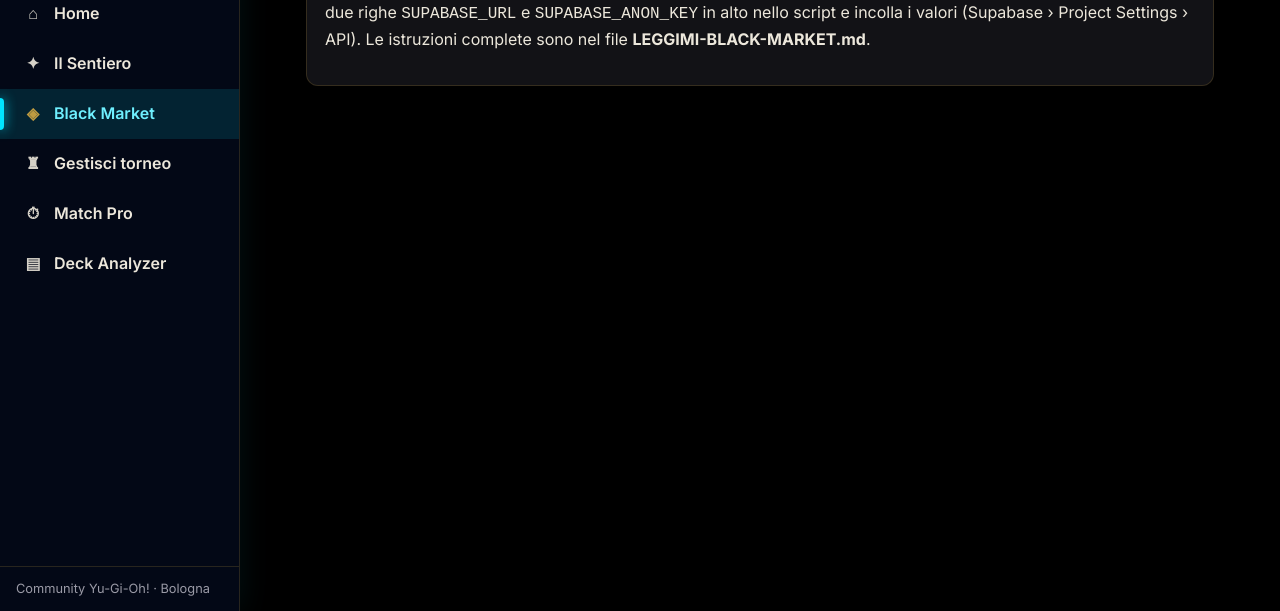
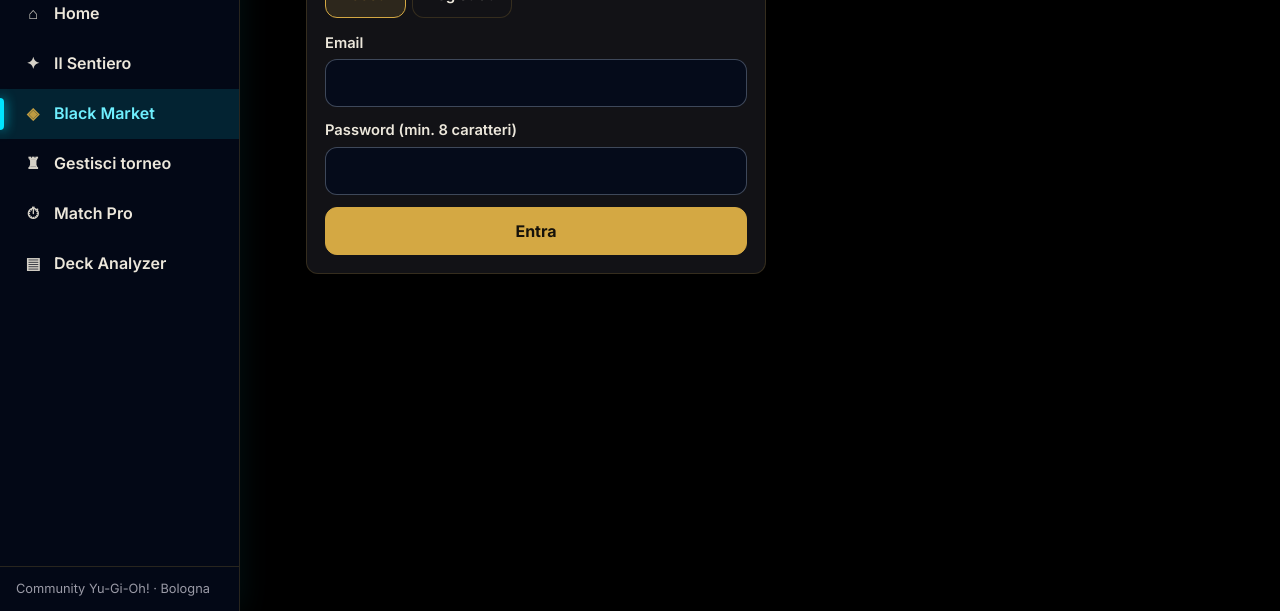
Before and after one commit to marcocuccovillo-cpu/Iltempiodeiduelli, a plain HTML site: page black-market.html in a window 1280 px wide. Shown: the part 189-800 px from the top of the page. Drawn offline with nearby package versions, Linux system fonts and the light colour scheme.

Commit message:
Update black-market.html

```diff
--- a/black-market.html
+++ b/black-market.html
@@ -47,8 +47,8 @@ h1.t{font-size:clamp(2rem,7vw,3.2rem)}h1.t em{font-style:normal;color:var(--gold
 <script src="https://cdn.jsdelivr.net/npm/@supabase/supabase-js@2.45.4/dist/umd/supabase.js"></script>
 <script>
 /* ============ CONFIGURAZIONE: incolla qui i due valori di Supabase (Project Settings > API) ============ */
-const SUPABASE_URL = '';        // es. https://abcdefgh.supabase.co
-const SUPABASE_ANON_KEY = '';   // chiave "anon public" (è pensata per stare nel browser)
+const SUPABASE_URL = 'https://ceujhsmdvbcoszehbhxp.supabase.co';        // es. https://abcdefgh.supabase.co
+const SUPABASE_ANON_KEY = 'eyJhbGciOiJIUzI1NiIsInR5cCI6IkpXVCJ9.eyJpc3MiOiJzdXBhYmFzZSIsInJlZiI6ImNldWpoc21kdmJjb3N6ZWhiaHhwIiwicm9sZSI6ImFub24iLCJpYXQiOjE3OTI0MDk4OTMsImV4cCI6MjEwNzk4NTg5M30.b9qzjnHZQJTbZCVY-3xPrQPQd_HdqKqKJALZFlrNUj4';   // chiave "anon public" (è pensata per stare nel browser)
 /* ========================================================================================================= */
 (function(){
 const $app=document.getElementById('app'),$t=document.getElementById('toast');
```
